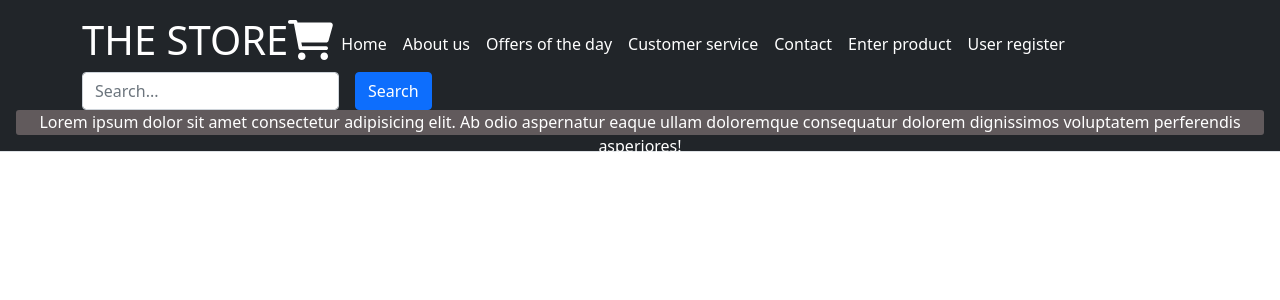
After one commit to master203040/tienda, a PHP site: page /views/user.php in a window 1280 px wide. The commit adds this page. Shown: the top 300 px of the page. Run offline with PHP 8.4, Linux system fonts and the light colour scheme.

Commit message:
se inserta estilos y pagina user

```diff
--- a/home.php
+++ b/home.php
@@ -4,7 +4,8 @@
     <meta charset="UTF-8">
     <meta http-equiv="X-UA-Compatible" content="IE=edge">
     <meta name="viewport" content="width=device-width, initial-scale=1.0">
-    <title>Document</title>
+    <title>Home</title>
+    <link rel="shortcut icon" href="./public/img/carrito.png">
     <link rel="stylesheet" href="./public/home.css">
     <link href="https://cdn.jsdelivr.net/npm/bootstrap@5.1.1/dist/css/bootstrap.min.css" rel="stylesheet" integrity="sha384-F3w7mX95PdgyTmZZMECAngseQB83DfGTowi0iMjiWaeVhAn4FJkqJByhZMI3AhiU" crossorigin="anonymous">
     <link rel="stylesheet" href="https://cdnjs.cloudflare.com/ajax/libs/font-awesome/6.0.0-beta2/css/all.css"
@@ -24,7 +25,8 @@
                             <li><a href="#" class="nav-link px-2 link-dark text-white">Offers of the day</a></li>
                             <li><a href="#" class="nav-link px-2 link-dark text-white">Customer service</a></li>
                             <li><a href="#" class="nav-link px-2 link-dark text-white">Contact</a></li>
-                            <li><a href="../views/registro.php" class="nav-link px-2 link-dark text-white">Enter product </a></li>
+                            <li><a href="./views/registro.php" class="nav-link px-2 link-dark text-white">Enter product </a></li>
+                            <li><a href="./views/user.php" class="nav-link px-2 link-dark text-white">User register</a></li>
                         </ul>
                         <form class="col-12 col-lg-auto mb-3 mb-lg-0 me-lg-3">
                             <input type="search" class="form-control" placeholder="Search..." aria-label="Search">
--- a/public/home.css
+++ b/public/home.css
@@ -4,9 +4,6 @@
     background-color: rgba(238, 207, 207, 0.308);
     border-radius: 3px;
 }
-
-
-
 #cards {
 
     border-width: 1px;
@@ -16,13 +13,11 @@
     cursor: default;
     transition: all 400ms ease;
 }
-
 #cards:hover {
     box-shadow: 5px 5px 20px rgba(0, 0, 0, 0.4);
     transform: translateY(-3%);
 
 }
-
 #img {
     width: 330px;
     height: 300px;
--- /dev/null
+++ b/public/user.css
@@ -0,0 +1,10 @@
+.linea3 {
+    width: 100%;
+    height: 25px;
+    background-color: rgba(238, 207, 207, 0.308);
+    border-radius: 3px;
+}
+
+body {
+    background-color: rgba(241, 236, 227, 0.733);
+}
--- a/views/index.php
+++ b/views/index.php
@@ -13,6 +13,7 @@
         <meta http-equiv="X-UA-Compatible" content="IE=edge">
         <meta name="viewport" content="width=device-width, initial-scale=1.0">
         <title>Home and fashion</title>
+        <link rel=" shortcut icon" href="../public/img/carrito.png">
         <link rel="stylesheet" href="../public/estilos.css">
         <link href="https://cdn.jsdelivr.net/npm/bootstrap@5.1.1/dist/css/bootstrap.min.css" rel="stylesheet" integrity="sha384-F3w7mX95PdgyTmZZMECAngseQB83DfGTowi0iMjiWaeVhAn4FJkqJByhZMI3AhiU" crossorigin="anonymous">
         <link rel="stylesheet" href="https://cdnjs.cloudflare.com/ajax/libs/font-awesome/6.0.0-beta2/css/all.css"
@@ -27,12 +28,13 @@
                     <div class="d-flex flex-wrap align-items-center justify-content-center justify-content-lg-start">
                         <h1 class="text-white">THE STORE<i class="fas fa-shopping-cart"></i></h1>
                         <ul class="nav col-12 col-lg-auto me-lg-auto mb-2 justify-content-center mb-md-0">
-                            <li><a href="home.php" class="nav-link px-2 link-dark text-white">Home</a></li>
+                            <li><a href="../home.php" class="nav-link px-2 link-dark text-white">Home</a></li>
                             <li><a href="#" class="nav-link px-2 link-dark text-white">About us</a></li>
                             <li><a href="#" class="nav-link px-2 link-dark text-white">Offers of the day</a></li>
                             <li><a href="#" class="nav-link px-2 link-dark text-white">Customer service</a></li>
                             <li><a href="#" class="nav-link px-2 link-dark text-white">Contact</a></li>
                             <li><a href="../views/registro.php" class="nav-link px-2 link-dark text-white">Enter product </a></li>
+                            <li><a href="../views/user.php" class="nav-link px-2 link-dark text-white">User register</a></li>
                         </ul>
 
                         <form class="col-12 col-lg-auto mb-3 mb-lg-0 me-lg-3">
@@ -47,6 +49,7 @@
                         <div class="linea1 text-center text-white">
                            <p>Lorem ipsum dolor sit amet consectetur adipisicing elit. Ab odio aspernatur eaque ullam doloremque consequatur dolorem dignissimos voluptatem perferendis asperiores!</p>
                         </div>
+                    </div>
                 </div>
             </header>
             <div class="container- flur mt-5 py-5 ">
--- /dev/null
+++ b/views/user.php
@@ -0,0 +1,58 @@
+<!DOCTYPE html>
+<html lang="en">
+<head>
+    <meta charset="UTF-8">
+    <meta http-equiv="X-UA-Compatible" content="IE=edge">
+    <meta name="viewport" content="width=device-width, initial-scale=1.0">
+    <title>User register</title>
+    <link rel="shortcut icon" href="../public/img/carrito.png">
+    <link rel="stylesheet" href="../public/user.css">
+    <link href="https://cdn.jsdelivr.net/npm/bootstrap@5.1.1/dist/css/bootstrap.min.css" rel="stylesheet" integrity="sha384-F3w7mX95PdgyTmZZMECAngseQB83DfGTowi0iMjiWaeVhAn4FJkqJByhZMI3AhiU" crossorigin="anonymous">
+    <link rel="stylesheet" href="https://cdnjs.cloudflare.com/ajax/libs/font-awesome/6.0.0-beta2/css/all.css"
+    integrity="sha512-Q0DfJ+I5cbH4Wm20NlPZ/fENHil7k3ZgzI9b71LfQAB1IlM8Gt7aO7eOPX2QzYT+4fZaF6u1kSfZAHczl4r/9Q=="
+    crossorigin="anonymous" referrerpolicy="no-referrer" />
+</head>
+<body>
+    <main>
+        <div class="b-example-divider"></div>
+        <header class="p-3 mb-3 border-bottom bg-dark  fixed-top">
+            <div class="container">
+                <div class="d-flex flex-wrap align-items-center justify-content-center justify-content-lg-start">
+                        <h1 class="text-white">THE STORE<i class="fas fa-shopping-cart"></i></h1>
+                        <ul class="nav col-12 col-lg-auto me-lg-auto mb-2 justify-content-center mb-md-0">
+                            <li><a href="../home.php" class="nav-link px-2 link-dark text-white">Home</a></li>
+                            <li><a href="#" class="nav-link px-2 link-dark text-white">About us</a></li>
+                            <li><a href="#" class="nav-link px-2 link-dark text-white">Offers of the day</a></li>
+                            <li><a href="#" class="nav-link px-2 link-dark text-white">Customer service</a></li>
+                            <li><a href="#" class="nav-link px-2 link-dark text-white">Contact</a></li>
+                            <li><a href="./views/registro.php" class="nav-link px-2 link-dark text-white">Enter product </a></li>
+                            <li><a href="" class="nav-link px-2 link-dark text-white">User register</a></li>
+                        </ul>
+                        <form class="col-12 col-lg-auto mb-3 mb-lg-0 me-lg-3">
+                            <input type="search" class="form-control" placeholder="Search..." aria-label="Search">
+                        </form>
+                        <button type="button" class="btn btn-primary me-md-2" data-bs-toggle="modal"data-bs-target="#staticBackdrop1">
+                         Search
+                        </button>
+                    </div>
+                </div>
+                <div class="linea3 text-center text-white">
+                    <p>Lorem ipsum dolor sit amet consectetur adipisicing elit. Ab odio aspernatur eaque ullam doloremque consequatur dolorem dignissimos voluptatem perferendis asperiores!</p>
+                </div>
+            </div>
+        </header>
+
+
+
+
+
+
+    </main>
+    <script type ="module" src="../public/js/modal1.js"></script>
+    <script src="https://cdnjs.cloudflare.com/ajax/libs/font-awesome/6.0.0-beta2/js/all.min.js"
+         integrity="sha512-cyAbuGborsD25bhT/uz++wPqrh5cqPh1ULJz4NSpN9ktWcA6Hnh9g+CWKeNx2R0fgQt+ybRXdabSBgYXkQTTmA=="
+         crossorigin="anonymous" referrerpolicy="no-referrer">
+        </script>
+    <script src="https://cdn.jsdelivr.net/npm/bootstrap@5.1.1/dist/js/bootstrap.bundle.min.js" integrity="sha384-/bQdsTh/da6pkI1MST/rWKFNjaCP5gBSY4sEBT38Q/9RBh9AH40zEOg7Hlq2THRZ" crossorigin="anonymous"></script>
+</body>
+</html>
```
Also changed, not shown: public/registro.css (+47 -0 lines), views/registro.php (+9 -4 lines), public/img/carrito.png (added).
